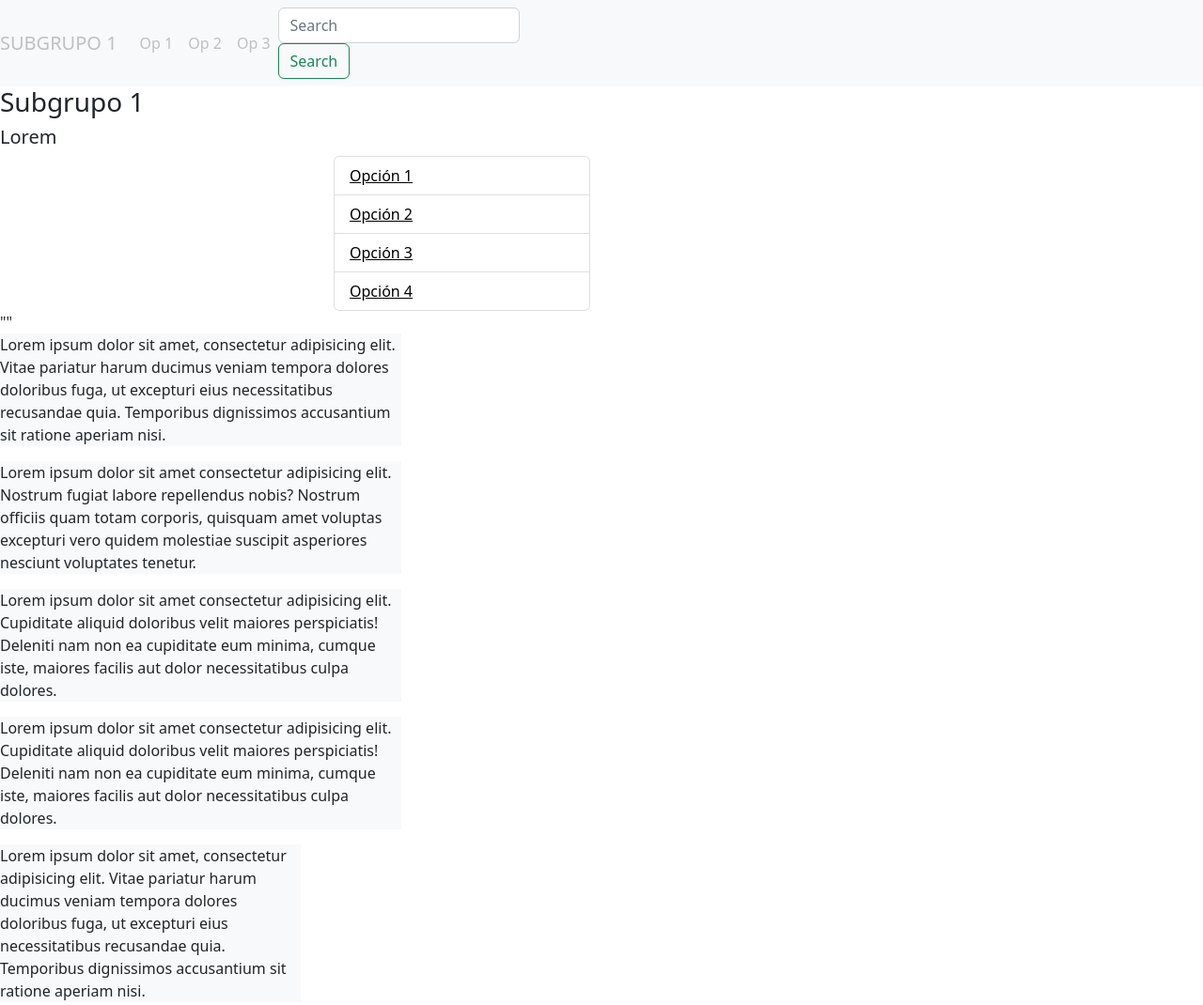
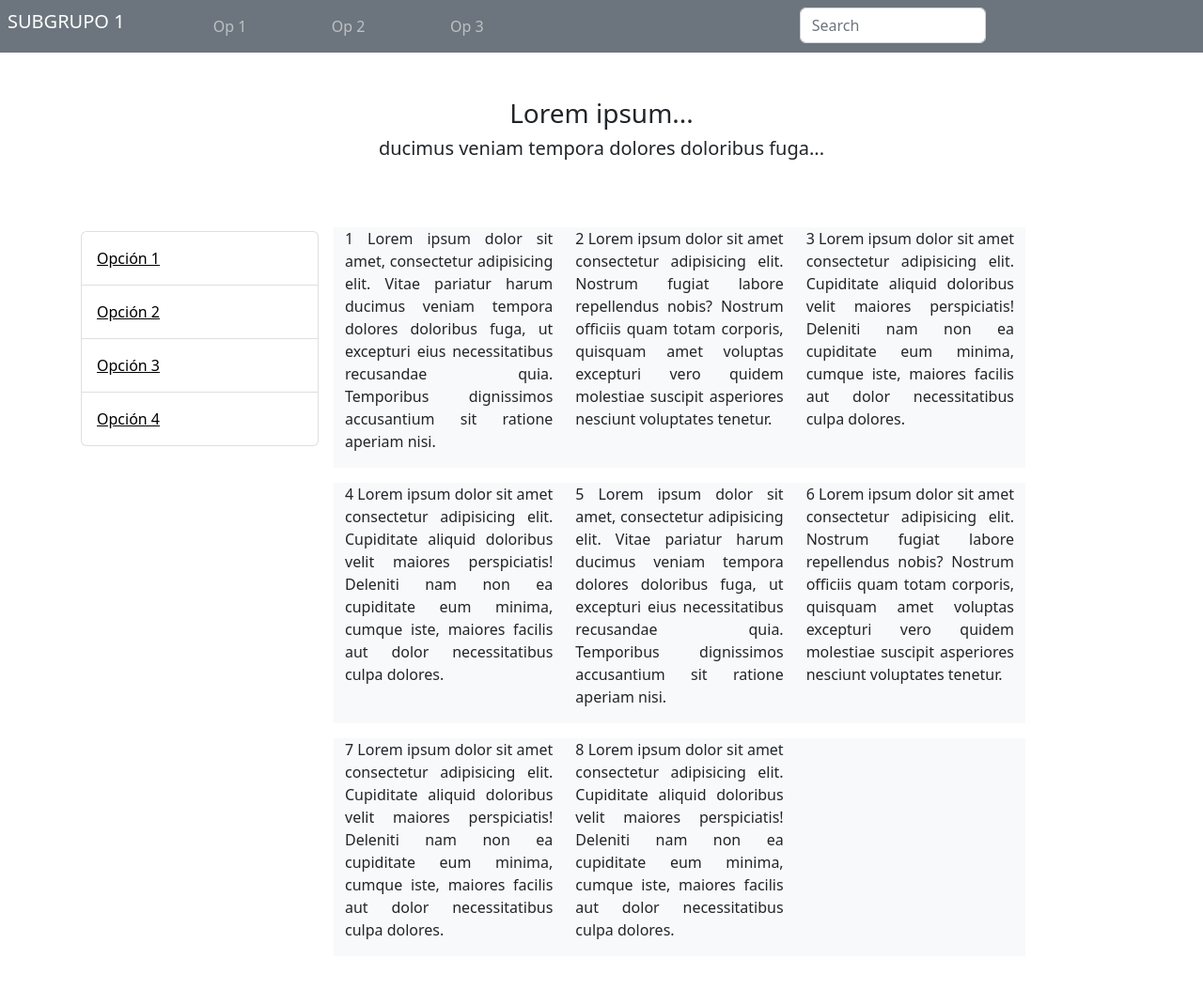
Before and after one commit to ajoelc/jap_grupal5, a plain HTML site: page index.html in a window 1280 px wide. Shown: the top 1070 px of the page at 94% size. After the commit the page ends 1034 px from the top, so only its background shows below. Drawn offline with Linux system fonts and the light colour scheme.

Commit message:
cambios clase

```diff
--- a/css/styles.css
+++ b/css/styles.css
@@ -1,19 +1,20 @@
 .textoColumnas{
     background-color: #f8f9fa;
+    text-align: justify;
 }
 
 a {
     color: black;
 }
 
-.navbar {
+nav {
     background-color: #6c757d;
 }
 
-.navbar a {
+.nav-link {
     color: #bdc1c4;
 }
 
-.navbar a:active, .navbar-brand {
+.nav-item a:active, .navbar-brand {
     color: white;
 }
--- a/index.html
+++ b/index.html
@@ -1,6 +1,6 @@
 <!DOCTYPE html>
 <!DOCTYPE html>
-<html lang="en">
+<html lang="es">
   <head>
       <meta charset="UTF-8">
       <meta http-equiv="X-UA-Compatible" content="IE=edge">
@@ -11,14 +11,17 @@
       <title class= "d-lg-block d-md-none d-sm-none">Entrega 5</title>
   </head>
   <body>
-    <nav class="navbar navbar-expand-lg navbar-light bg-light">
+    <nav class="navbar navbar-expand-lg">
+      <div class="row w-100 px-2">
+        <div class="col-lg-2">
           <a class="navbar-brand" href="#">SUBGRUPO 1</a>
           <button class="navbar-toggler" type="button" data-bs-toggle="collapse" data-bs-target="#navbarSupportedContent" aria-controls="navbarSupportedContent" aria-expanded="false" aria-label="Toggle navigation">
             <span class="navbar-toggler-icon"></span>
           </button>
-
+        </div>
+        <div class="col-lg-6">
           <div class="collapse navbar-collapse" id="navbarSupportedContent">
-          <ul class="navbar-nav mr-auto">
+            <ul class="navbar-nav w-50 justify-content-between">
               <li class="nav-item active">
                 <a class="nav-link" href="#">Op 1</a>
               </li>
@@ -30,88 +33,95 @@
               </li>
               <li class="nav-item dropdown d-lg-none d-md-block">
                 <a class="nav-link dropdown-toggle" href="#" id="navbarDropdown" role="button" data-bs-toggle="dropdown">
-                  Dropdown
+                  Opciones
                 </a>
-                <div class="dropdown-menu">
+                <div class="dropdown-menu d-lg-none">
                   <a class="dropdown-item" href="#">Opción 1</a>
                   <a class="dropdown-item" href="#">Opción 2</a>
-                  <a class="dropdown-item" href="#"></a>Opción 3</a>
+                  <a class="dropdown-item" href="#">Opción 3</a>
                   <a class="dropdown-item" href="#">Opción 4</a>
                 </div>
               </li>
-
-
             </ul>
-          <form class="form-inline my-2 my-lg-0">
+          </div>
+        </div>
+        <div class="col-lg-4">
+          <form class="form-inline w-50 justify-content-end">
             <input class="form-control mr-sm-2" type="search" placeholder="Search" aria-label="Search">
-            <button class="btn btn-outline-success my-2 my-sm-0" type="submit">Search</button>
           </form>
         </div>
+
+      </div>
+
     </nav>
 
     <header>
-            <h3>Subgrupo 1</h3>
+        <div class="container d-none d-lg-block mt-5 mb-5 text-center">
+          <span class="fw-bolder">
+            <h3>Lorem ipsum...</h3>
+          </span>
 
-            <div id="carouselExampleSlidesOnly" class="carousel slide" data-bs-interval="2000" data-bs-ride="carousel">
+          <div id="carouselExampleSlidesOnly" class="carousel slide d-lg-block d-md-none d-sm-none" data-bs-interval="2000" data-bs-ride="carousel">
             <div class="carousel-inner">
               <div class="carousel-item active">
-                    <h5>Lorem</h5>
+                  <h5>Lorem ipsum dolor sit amet, consectetur...  </h5>
               </div>
               <div class="carousel-item">
-                    <p>Lorem</p>
+                <h5> adipisicing elit. Vitae pariatur harum...  </h5>
               </div>
-              </div>
-            </div>
-
-
-      </header>
-
-      <main>
-        <div class="container">
-            <div class="row">
-              <div class="col-lg-3"></div>
-                <ul class="col-lg-3 list-group d-lg-block d-md-none d-sm-none">
-                    <li class="list-group-item"><a href="">Opción 1</a></li>
-                    <li class="list-group-item"><a href="">Opción 2</a></li>
-                    <li class="list-group-item"><a href="">Opción 3</a></li>
-                    <li class="list-group-item"><a href="">Opción 4</a></li>
-                </ul>
-              </div>
-            </div>
-
-                <div class""="row">
-                  <div class="col-lg-9"></div>""
-
-
-                <div class="col-lg-4 col-md-6 col-sm-12 textoColumnas">
-                    <p>Lorem ipsum dolor sit amet, consectetur adipisicing elit. Vitae pariatur harum ducimus veniam tempora dolores doloribus fuga, ut excepturi eius necessitatibus recusandae quia. Temporibus dignissimos accusantium sit ratione aperiam nisi.</p>
-                </div>
-                <div class="col-lg-4 col-md-6 col-sm-12 textoColumnas">
-                    <p>Lorem ipsum dolor sit amet consectetur adipisicing elit. Nostrum fugiat labore repellendus nobis? Nostrum officiis quam totam corporis, quisquam amet voluptas excepturi vero quidem molestiae suscipit asperiores nesciunt voluptates tenetur.</p>
-                </div>
-                <div class="col-lg-4 col-md-6 col-sm-12 textoColumnas">
-                    <p>Lorem ipsum dolor sit amet consectetur adipisicing elit. Cupiditate aliquid doloribus velit maiores perspiciatis! Deleniti nam non ea cupiditate eum minima, cumque iste, maiores facilis aut dolor necessitatibus culpa dolores.</p>
-                </div>
-                <div class="col-lg-4 col-md-6 col-sm-12 textoColumnas">
-                  <p>Lorem ipsum dolor sit amet consectetur adipisicing elit. Cupiditate aliquid doloribus velit maiores perspiciatis! Deleniti nam non ea cupiditate eum minima, cumque iste, maiores facilis aut dolor necessitatibus culpa dolores.</p>
-                </div>
-                <div class="col-lg-3 col-md-6 col-sm-12 textoColumnas">
-                  <p>Lorem ipsum dolor sit amet, consectetur adipisicing elit. Vitae pariatur harum ducimus veniam tempora dolores doloribus fuga, ut excepturi eius necessitatibus recusandae quia. Temporibus dignissimos accusantium sit ratione aperiam nisi.</p>
-                </div>
-                <div class="col-lg-3 col-md-6 col-sm-12 textoColumnas">
-                  <p>Lorem ipsum dolor sit amet consectetur adipisicing elit. Nostrum fugiat labore repellendus nobis? Nostrum officiis quam totam corporis, quisquam amet voluptas excepturi vero quidem molestiae suscipit asperiores nesciunt voluptates tenetur.</p>
-                </div>
-                <div class="col-lg-4 col-md-6 col-sm-12 textoColumnas">
-                  <p>Lorem ipsum dolor sit amet consectetur adipisicing elit. Cupiditate aliquid doloribus velit maiores perspiciatis! Deleniti nam non ea cupiditate eum minima, cumque iste, maiores facilis aut dolor necessitatibus culpa dolores.</p>
-                </div>
-              <div class="col-lg-4 col-md-6 col-sm-12 textoColumnas">
-                <p>Lorem ipsum dolor sit amet consectetur adipisicing elit. Cupiditate aliquid doloribus velit maiores perspiciatis! Deleniti nam non ea cupiditate eum minima, cumque iste, maiores facilis aut dolor necessitatibus culpa dolores.</p>
-              </div>
-
+              <div class="carousel-item">
+                <h5>ducimus veniam tempora dolores doloribus fuga... </h5>
               </div>
             </div>
           </div>
         </div>
+    </header>
+
+    <main>
+      <div class="container pt-3">
+        <div class="row">
+          <div class="col-lg-3">
+            <ul class="p-1 list-group d-none d-lg-block">
+                <li class=" p-3 list-group-item"><a href="">Opción 1</a></li>
+                <li class="p-3 list-group-item"><a href="">Opción 2</a></li>
+                <li class="p-3 list-group-item"><a href="">Opción 3</a></li>
+                <li class="p-3 list-group-item"><a href="">Opción 4</a></li>
+            </ul>
+          </div>
+
+          <div class="row col-lg-8">
+            <div class="container col-lg-4 col-md-6 col-sm-12 textoColumnas  mb-3">
+              <p>1 Lorem ipsum dolor sit amet, consectetur adipisicing elit. Vitae pariatur harum ducimus veniam tempora dolores doloribus fuga, ut excepturi eius necessitatibus recusandae quia. Temporibus dignissimos accusantium sit ratione aperiam nisi.</p>
+            </div>
+            <div class="container col-lg-4 col-md-6 col-sm-12 textoColumnas  mb-3">
+                <p>2 Lorem ipsum dolor sit amet consectetur adipisicing elit. Nostrum fugiat labore repellendus nobis? Nostrum officiis quam totam corporis, quisquam amet voluptas excepturi vero quidem molestiae suscipit asperiores nesciunt voluptates tenetur.</p>
+            </div>
+            <div class="container col-lg-4 col-md-6 col-sm-12 textoColumnas mb-3">
+                <p>3 Lorem ipsum dolor sit amet consectetur adipisicing elit. Cupiditate aliquid doloribus velit maiores perspiciatis! Deleniti nam non ea cupiditate eum minima, cumque iste, maiores facilis aut dolor necessitatibus culpa dolores.</p>
+            </div>
+            <div class="container col-lg-4 col-md-6 col-sm-12 textoColumnas mb-3">
+              <p>4 Lorem ipsum dolor sit amet consectetur adipisicing elit. Cupiditate aliquid doloribus velit maiores perspiciatis! Deleniti nam non ea cupiditate eum minima, cumque iste, maiores facilis aut dolor necessitatibus culpa dolores.</p>
+            </div>
+            <div class="container col-lg-4 col-md-6 col-sm-12 textoColumnas mb-3">
+              <p>5 Lorem ipsum dolor sit amet, consectetur adipisicing elit. Vitae pariatur harum ducimus veniam tempora dolores doloribus fuga, ut excepturi eius necessitatibus recusandae quia. Temporibus dignissimos accusantium sit ratione aperiam nisi.</p>
+            </div>
+            <div class="container col-lg-4 col-md-6 col-sm-12 textoColumnas mb-3">
+              <p>6 Lorem ipsum dolor sit amet consectetur adipisicing elit. Nostrum fugiat labore repellendus nobis? Nostrum officiis quam totam corporis, quisquam amet voluptas excepturi vero quidem molestiae suscipit asperiores nesciunt voluptates tenetur.</p>
+            </div>
+            <div class="container col-lg-4 col-md-6 col-sm-12 textoColumnas mb-3">
+              <p>7 Lorem ipsum dolor sit amet consectetur adipisicing elit. Cupiditate aliquid doloribus velit maiores perspiciatis! Deleniti nam non ea cupiditate eum minima, cumque iste, maiores facilis aut dolor necessitatibus culpa dolores.</p>
+            </div>
+            <div class="container col-lg-4 col-md-6 col-sm-12 textoColumnas mb-3">
+              <p>8 Lorem ipsum dolor sit amet consectetur adipisicing elit. Cupiditate aliquid doloribus velit maiores perspiciatis! Deleniti nam non ea cupiditate eum minima, cumque iste, maiores facilis aut dolor necessitatibus culpa dolores.</p>
+            </div>
+            <div class="container col-lg-4 col-md-6 col-sm-12 textoColumnas mb-3">
+              <p></p>
+            </div>
+          </div>
+        </div>
+      </div>
+          </div></div>
+
     </main>
 
 
```
Lines whose indentation alone changed are shown as unchanged.
